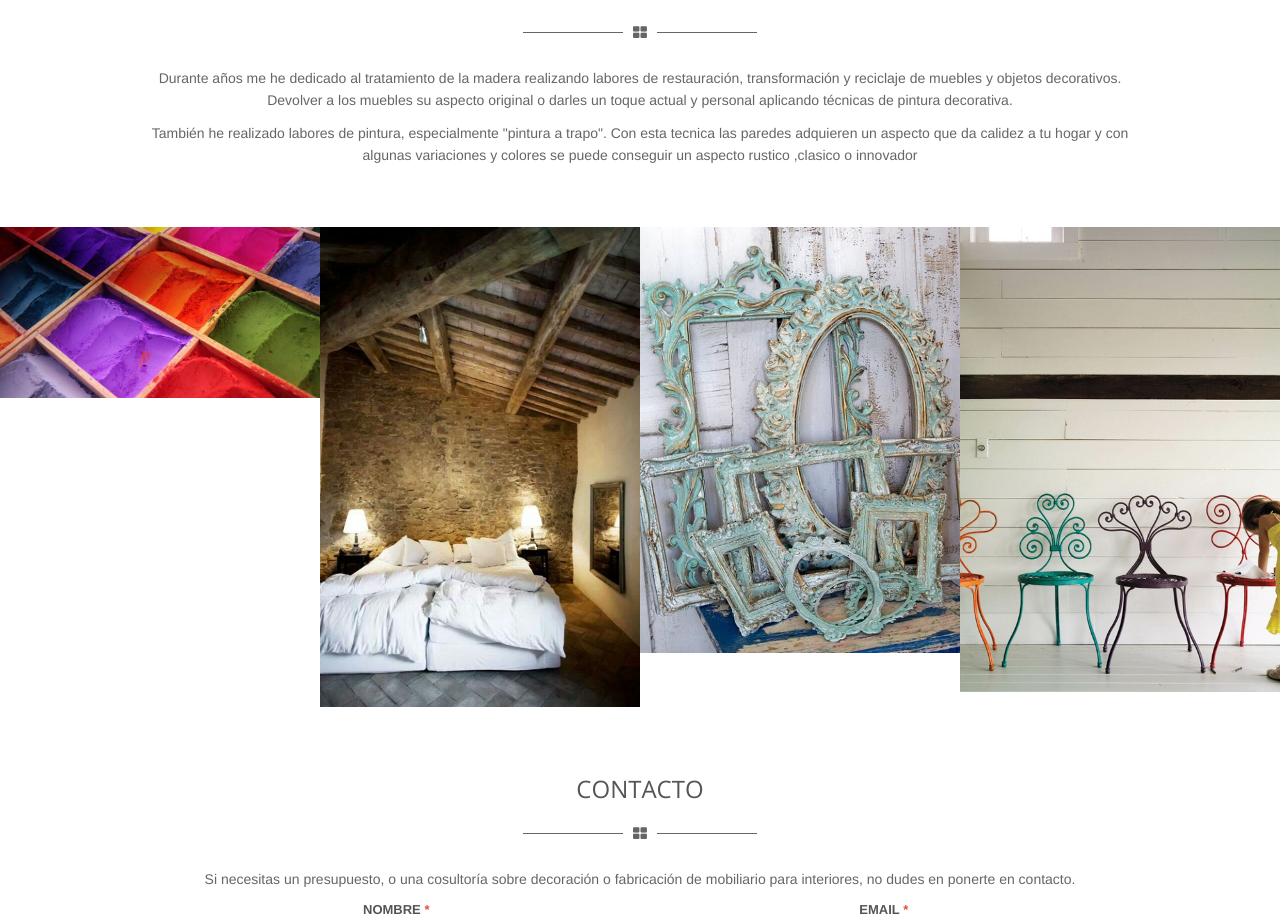
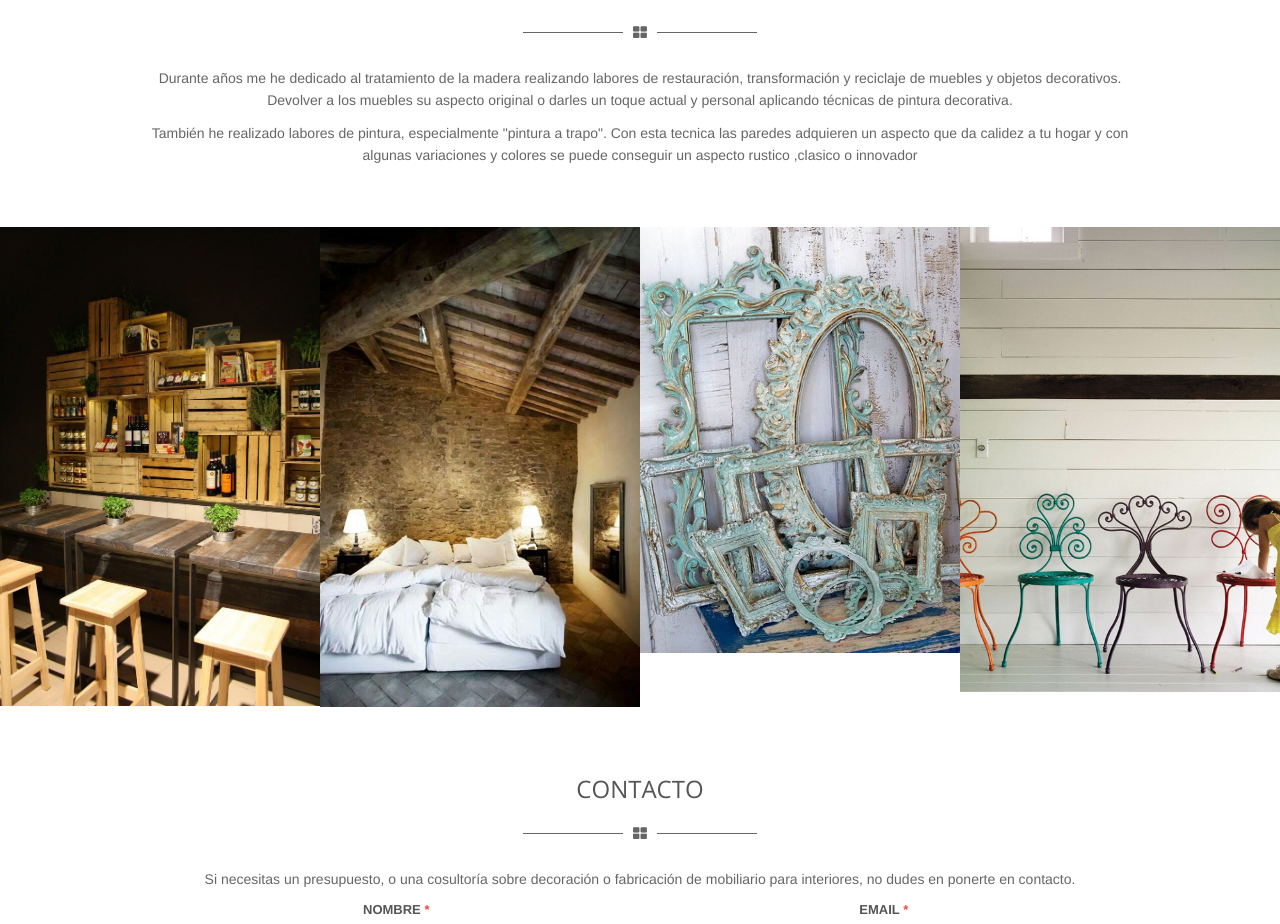
Before and after one commit to jesus-sayar/maderaybetun, a Jekyll site: the page built from index.html, in a window 1280 px wide. Shown: the part 1374-2298 px from the top of the page. Built offline with Jekyll 4.4.1, drawn with Linux system fonts in a browser that asks for light colours.

Commit message:
Update portfolio images

```diff
--- a/_includes/portfolio.html
+++ b/_includes/portfolio.html
@@ -11,7 +11,7 @@
 <ul class="list-unstyled row portfolio-box-v2">
     <li class="col-sm-3">
         <a class="fancybox" data-rel="gallery" title="Project One" href="assets/img/main/img12.jpg">
-            <img class="img-responsive" src="{{ "/assets/img/portfolio/colors.jpg" }}" alt="">
+            <img class="img-responsive" src="{{ "/assets/img/portfolio/shop.jpg" }}" alt="">
             <span class="portfolio-box-v2-in">
                 <i class="rounded-x icon-magnifier-add"></i>
             </span>
```
Also changed, not shown: assets/img/portfolio/colors.jpg (deleted), assets/img/portfolio/shop.jpg (added).
